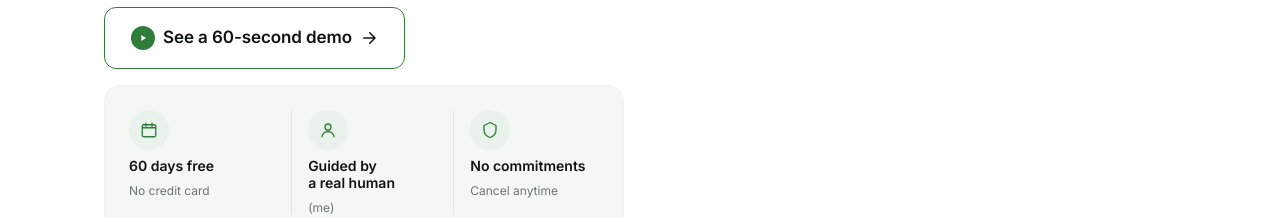
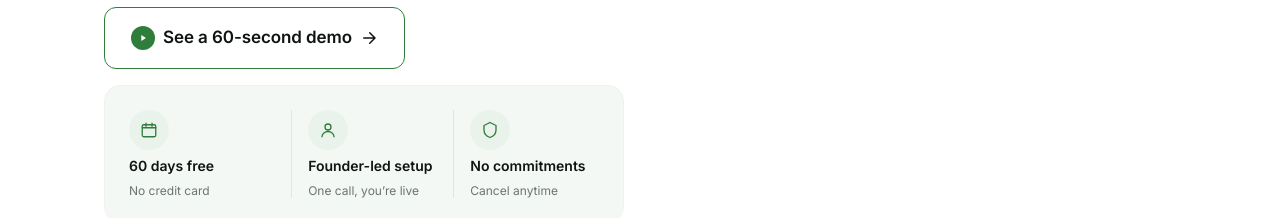
Before and after one commit to bemsick/marginos-site, a website: page index.html in a window 1280 px wide. Shown: the part 751-969 px from the top of the page. Drawn offline with Linux system fonts and the light colour scheme; a web font is replaced by a local one.

Commit message:
revert(trust): middle badge back to 'Founder-led setup / One call, you're live' (#13)

```diff
--- a/index.html
+++ b/index.html
@@ -184,8 +184,8 @@
               <span class="trust-item-icon" aria-hidden="true">
                 <svg viewBox="0 0 24 24" fill="none" stroke="currentColor" stroke-width="1.75" stroke-linecap="round" stroke-linejoin="round"><circle cx="12" cy="8" r="4"/><path d="M4 21c0-4 4-7 8-7s8 3 8 7"/></svg>
               </span>
-              <span class="trust-item-label">Guided by<br>a real human</span>
-              <span class="trust-item-caption">(me)</span>
+              <span class="trust-item-label">Founder-led setup</span>
+              <span class="trust-item-caption">One call, you&rsquo;re live</span>
             </div>
             <div class="trust-item" role="listitem">
               <span class="trust-item-icon" aria-hidden="true">
```
